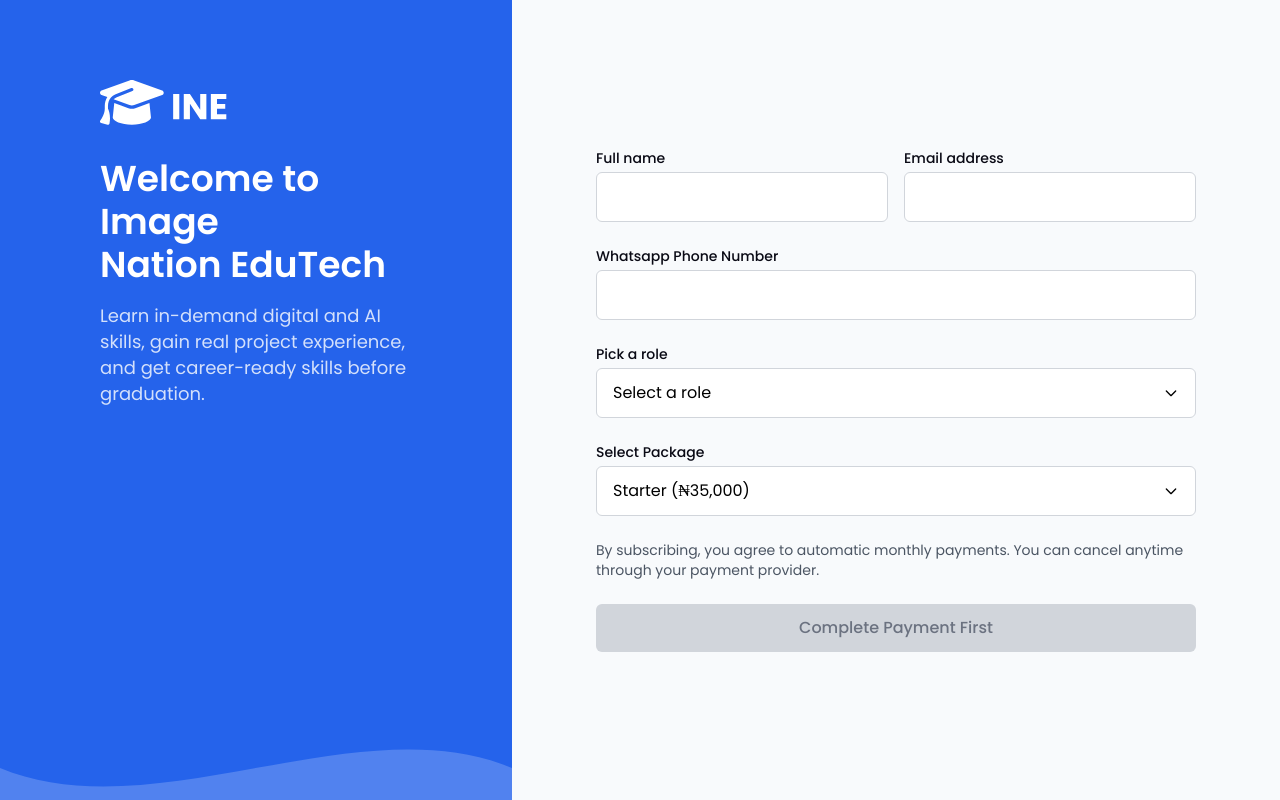
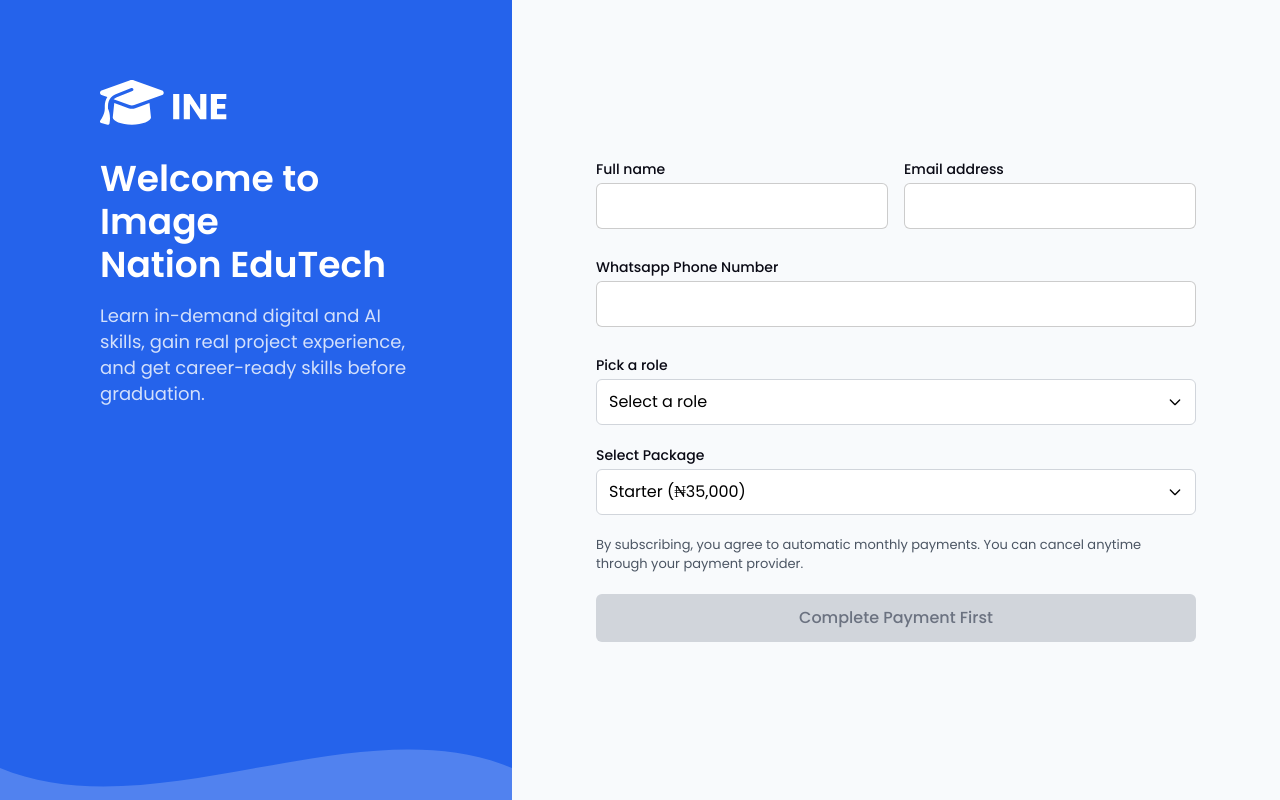
Before and after one commit to Olamidehash1234/ine-website, a React (Vite) app: page /signup in a window 1280 px wide. Built offline with nearby package versions, Linux system fonts and the light colour scheme.

Commit message:
added the one time payment for the form

```diff
--- a/src/pages/Auth/Signup.tsx
+++ b/src/pages/Auth/Signup.tsx
@@ -58,15 +58,19 @@
     setFormData({ ...formData, [e.target.name]: e.target.value });
   };
 
-  const getSubscriptionPlanId = (pricing: string) => {
-    // You'll need to create these plan IDs in your Paystack dashboard
-    return pricing.includes("Starter")
-      ? import.meta.env.VITE_PAYSTACK_STARTER_PLAN_ID
-      : import.meta.env.VITE_PAYSTACK_HYBRID_PLAN_ID;
+  // Replace plan helper with amount helper
+  const getAmountInKobo = (pricing: string) => {
+    // Map package labels to one-time amounts (NGN). Convert to kobo (multiply by 100).
+    // Adjust amounts here if needed.
+    if (pricing.includes("Hybrid")) {
+      return 50000 * 100; // ₦50,000 => 5,000,000 kobo
+    }
+    // default Starter
+    return 35000 * 100; // ₦35,000 => 3,500,000 kobo
   };
 
   const handlePaystackSuccess = (reference: PaystackTransaction) => {
-    console.log("Payment successful!", reference);
+    // console.log("Payment successful!", reference);
     setPaymentReference(reference.reference);
     setIsPaymentComplete(true);
 
@@ -95,15 +99,11 @@
         import.meta.env.VITE_EMAILJS_PUBLIC_KEY
       )
       .then(
-        (response) => {
-          console.log("SUCCESS!", {
-            status: response.status,
-            text: response.text,
-            timestamp: new Date().toISOString(),
-          });
+        () => {
+          // console.log("SUCCESS!")
           setToast({
             show: true,
-            message: "Thank you! Your subscription has been submitted successfully.",
+            message: "Thank you! Your payment has been submitted successfully.",
             type: "success",
           });
           resetForm();
@@ -177,12 +177,12 @@
         import.meta.env.VITE_EMAILJS_PUBLIC_KEY
       )
       .then(
-        (response) => {
-          console.log("SUCCESS!", {
-            status: response.status,
-            text: response.text,
-            timestamp: new Date().toISOString(),
-          });
+        () => {
+          // console.log("SUCCESS!", {
+          //   status: response.status,
+          //   text: response.text,
+          //   timestamp: new Date().toISOString(),
+          // });
           setToast({
             show: true,
             message:
@@ -208,10 +208,12 @@
 
   const handlePayment = () => {
     const paystack = new PaystackPop();
+    const amount = getAmountInKobo(selectedPricing);
+
     paystack.newTransaction({
       key: import.meta.env.VITE_PAYSTACK_PUBLIC_KEY,
       email: formData.email,
-      plan: getSubscriptionPlanId(selectedPricing), // Use plan instead of amount
+      amount, // one-time amount in kobo
       onSuccess: (transaction: any) => handlePaystackSuccess(transaction),
       onCancel: handlePaystackClose,
     });
@@ -241,40 +243,6 @@
           </p>
         </div>
 
-        {/* <div className="mt-12">
-          <div className="flex gap-1 mb-3">
-            {Array(5)
-              .fill(null)
-              .map((_, i) => (
-                <svg
-                  key={i}
-                  xmlns="http://www.w3.org/2000/svg"
-                  fill="#FFD700"
-                  viewBox="0 0 24 24"
-                  className="w-5 h-5"
-                >
-                  <path d="M12 .587l3.668 7.568L24 9.423l-6 5.847 1.417 8.257L12 19.771l-7.417 3.756L6 15.27 0 9.423l8.332-1.268z" />
-                </svg>
-              ))}
-          </div>
-          <p className="text-sm lg:text-[21px] poppins lg:leading-[34px] max-w-md mb-6 leading-relaxed">
-            “I’ve seen a huge change in my son. He’s more focused, confident,
-            and always talking about the projects they’re building.”
-          </p>
-
-          <div className="flex items-center gap-3">
-            <img
-              src="/man.png"
-              alt="Devon Lane"
-              className="w-10 h-10 lg:w-[45px] lg:h-[45px] rounded-full border-white"
-            />
-            <div>
-              <p className="font-semibold poppins text-sm">Mr. Adeyemi</p>
-              <p className="text-xs poppins text-white/70">Parent (CU)</p>
-            </div>
-          </div>
-        </div> */}
-
         <div className="absolute bottom-0 left-0 w-full h-24 overflow-hidden">
           <svg
             viewBox="0 0 500 150"
@@ -293,9 +261,9 @@
       <div className="bg-[#F8FAFC] flex flex-col justify-center items-center lg:w-[60%] py-12 px-6 lg:px-16">
         <form
           onSubmit={handleSubmit}
-          className="bg-transparent w-full max-w-[600px] space-y-6 poppins"
+          className="bg-transparent w-full max-w-[600px] lg:space-y-[20px] poppins"
         >
-          <div className="flex flex-col lg:flex-row gap-4">
+          <div className="flex flex-col lg:flex-row lg:gap-4 gap-[10px] ">
             <div className="flex-1">
               <label className="block poppins text-sm font-medium text-[#090914] mb-1">
                 Full name
@@ -306,7 +274,7 @@
                 value={formData.name}
                 onChange={handleChange}
                 required
-                className="w-full border border-gray-300 rounded-md px-4 py-[12px] focus:outline-none"
+                className="w-full rounded-md border border-[#01010133] mb-[8px] px-3 py-[10px] text-sm placeholder-[#01010180] lg:leading-[24px]  focus:outline-none"
               />
             </div>
             <div className="flex-1">
@@ -319,13 +287,13 @@
                 value={formData.email}
                 onChange={handleChange}
                 required
-                className="w-full border border-gray-300 rounded-md px-4 py-[12px] focus:outline-none"
+                className="w-full rounded-md border border-[#01010133] mb-[8px] px-3 py-[10px] text-sm placeholder-[#01010180] lg:leading-[24px]  focus:outline-none"
               />
             </div>
           </div>
 
           <div>
-            <label className="block text-sm font-medium text-[#090914] mb-1">
+            <label className="block text-sm font-medium text-[#090914] mt-[10px] lg:mt-0 mb-1">
               Whatsapp Phone Number
             </label>
             <input
@@ -334,18 +302,18 @@
               value={formData.phone}
               onChange={handleChange}
               required
-              className="w-full border border-gray-300 rounded-md px-4 py-[12px] focus:outline-none"
+              className="w-full rounded-md border border-[#01010133] mb-[8px] px-3 py-[10px] text-sm placeholder-[#01010180] lg:leading-[24px]  focus:outline-none"
             />
           </div>
 
           {/* Role Dropdown */}
           <div className="relative" ref={roleDropdownRef}>
-            <label className="block text-sm font-medium text-[#090914] mb-1">
+            <label className="block text-sm font-medium text-[#090914] mt-[13px] lg:mt-0 mb-1">
               Pick a role
             </label>
             <button
               type="button"
-              className="w-full border border-gray-300 rounded-md px-4 py-[12px] bg-white text-left flex justify-between items-center"
+              className="w-full border border-gray-300 rounded-md px-3 py-[10px] bg-white text-left flex justify-between items-center"
               onClick={() => setIsRoleOpen(!isRoleOpen)}
             >
               {selectedRole}
@@ -383,13 +351,13 @@
           </div>
 
           {/* Pricing Dropdown */}
-          <div className="relative" ref={pricingDropdownRef}>
-            <label className="block text-sm font-medium text-[#090914] mb-1">
+          <div className="relative mb-[20px]" ref={pricingDropdownRef} >
+            <label className="block text-sm font-medium text-[#090914] mt-[17px] lg:mt-0 mb-1">
               Select Package
             </label>
             <button
               type="button"
-              className="w-full border border-gray-300 rounded-md px-4 py-[12px] bg-white text-left flex justify-between items-center"
+              className="w-full border border-gray-300 rounded-md px-3 py-[10px] bg-white text-left flex justify-between items-center"
               onClick={() => setIsPricingOpen(!isPricingOpen)}
             >
               {selectedPricing}
@@ -426,7 +394,7 @@
             )}
           </div>
 
-          <div className="text-sm text-gray-600 mb-4">
+          <div className="text-[13px] text-gray-600 mb-4">
             <p>By subscribing, you agree to automatic monthly payments. You can cancel anytime through your payment provider.</p>
           </div>
 
--- a/src/pages/Home/pricing.tsx
+++ b/src/pages/Home/pricing.tsx
@@ -13,7 +13,7 @@
                     <p className="text-[#44474D] text-[16px] mt-[10px]">Ideal for students who want structured growth alongside school.</p>
                     <div className="mt-6 mb-[16px] flex items-center gap-4">
                         <div className="text-4xl lg:text-[56px] font-semibold text-gray-900">₦35,000</div>
-                        <div className="text-[16px] text-[#4B5768] mt-2">/ Month</div>
+                        <div className="text-[16px] text-[#4B5768] mt-2">/ Semester</div>
                     </div>
                     <a href="/signup"><button className="mt-[16px] py-[10px] border-[1.5px] border-[#1D4ED8] text-[#1D4ED8] rounded-lg w-full">Get Started Now</button></a>
                     <div className="mt-[30px]">
@@ -62,7 +62,7 @@
                     <p className="text-white text-[16px] mt-[10px]">Best for students who want mentorship, branding, and bigger opportunities.</p>
                     <div className="mt-6 mb-[16px] flex items-center text-center gap-4">
                         <div className="text-4xl lg:text-[56px] font-semibold text-white">₦50,000</div>
-                        <div className="text-[16px] text-white mt-2">/ Month</div>
+                        <div className="text-[16px] text-white mt-2">/ Semester</div>
                     </div>
                     <a href="/signup"><button className="mt-[16px] py-[10px] border-[1.5px] bg-[#FFFFFF] text-[#1D4ED8] rounded-lg w-full">Join the Hybrid Program</button></a>
                     <div className="mt-[30px]">
--- a/src/types/paystack.d.ts
+++ b/src/types/paystack.d.ts
@@ -1,18 +1,17 @@
 interface PaystackTransaction {
   reference: string;
-  trans: string;
-  status: string;
-  message: string;
-  transaction: string;
-  trxref: string;
+  trans?: string;
+  status?: string;
+  message?: string;
+  transaction?: string;
+  trxref?: string;
 }
 
 declare module '@paystack/inline-js' {
   interface PaystackOptions {
     key: string;
     email: string;
-    amount?: number;  // Make amount optional since we're using plan
-    plan?: string;    // Add plan option for subscriptions
+    amount: number;  // required for one-time payments (in kobo)
     currency?: string;
     ref?: string;
     firstname?: string;
```
Also changed, not shown: 2 other files (tests, documents, lock files or other folders).
